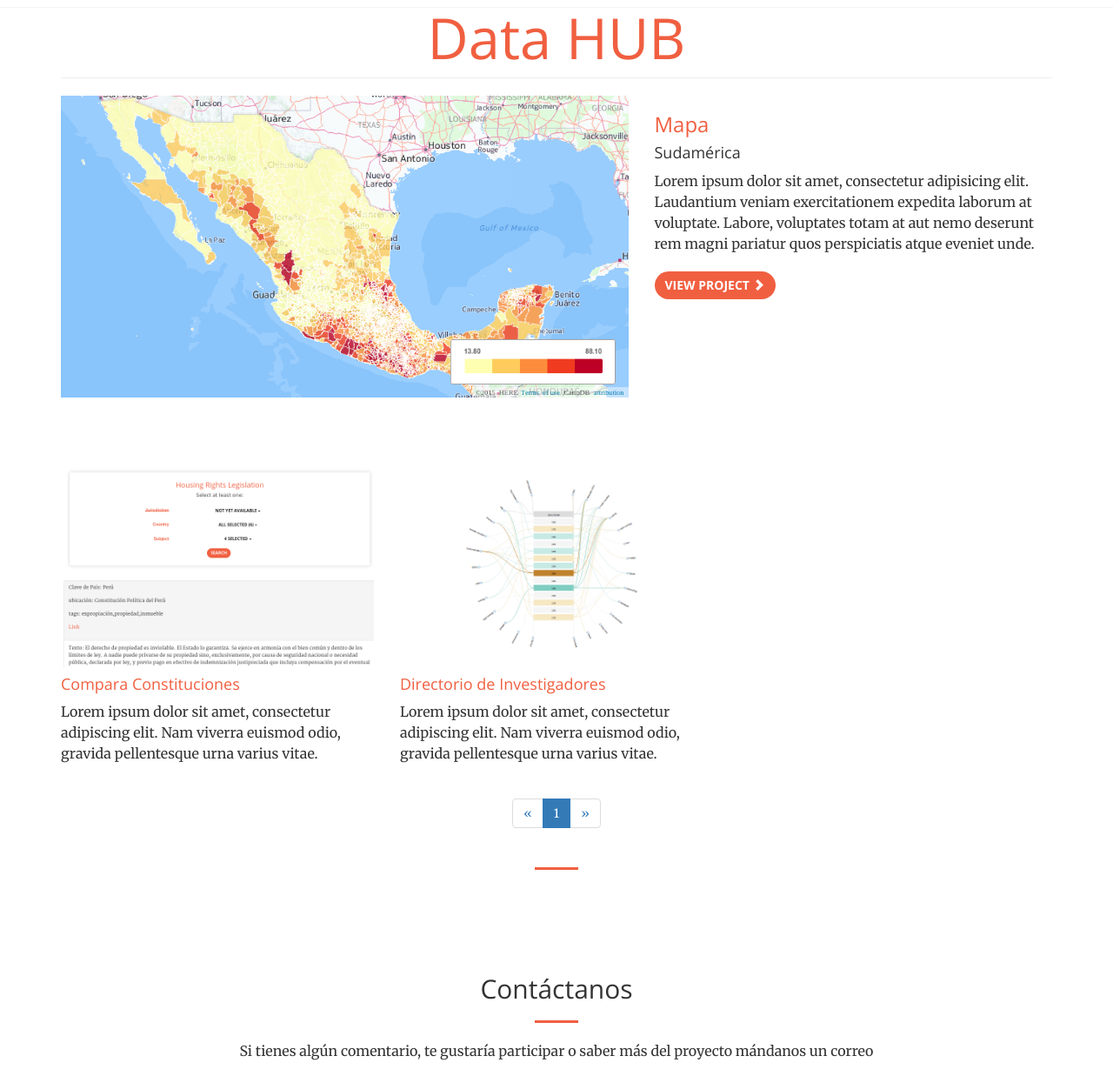
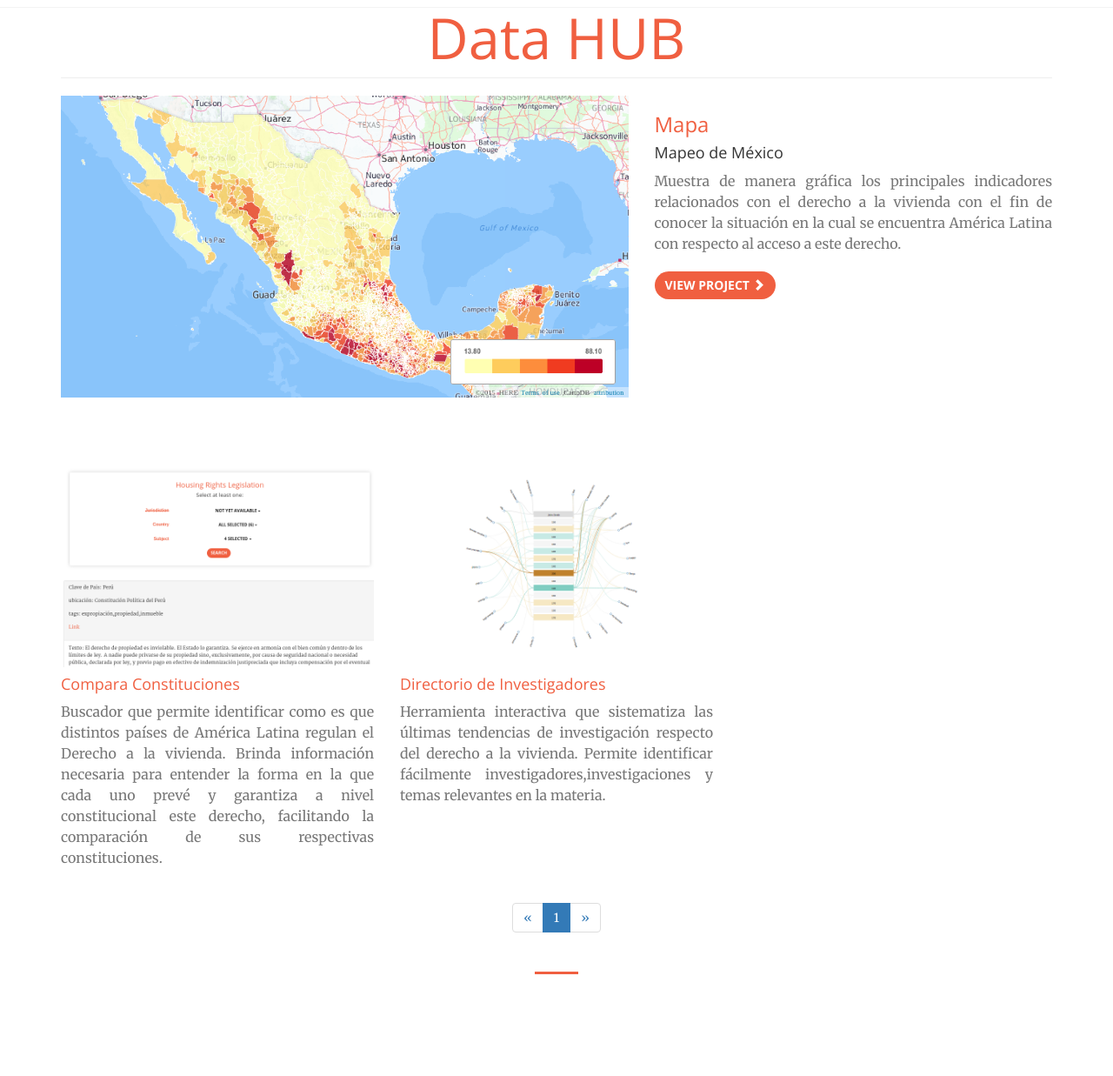
Before and after one commit to ObservatoriodeVivienda/webapp, a Django app: page /projects/ in a window 1280 px wide. Shown: the part 42-1279 px from the top of the page at 87% size. Run offline with Django 3.2, Linux system fonts and the light colour scheme; parts of the project's set-up code (start-up, migrations or seed data) failed here and were passed over; some libraries are stand-ins or nearby versions.

Commit message:
changed project descriptions

```diff
--- a/compareconstitutions/templates/compareconstitutions/projects.html
+++ b/compareconstitutions/templates/compareconstitutions/projects.html
@@ -79,8 +79,8 @@
                 <h3>
                     <a href="/map">Mapa</a>
                 </h3>
-                <h4>Sudamérica</h4>
-                <p>Lorem ipsum dolor sit amet, consectetur adipisicing elit. Laudantium veniam exercitationem expedita laborum at voluptate. Labore, voluptates totam at aut nemo deserunt rem magni pariatur quos perspiciatis atque eveniet unde.</p>
+                <h4>Mapeo de México</h4>
+                <p class="text-muted"  align="justify">Muestra de manera gráfica los principales indicadores relacionados con el derecho a la vivienda con el fin de conocer la situación en la cual se encuentra América Latina con respecto al acceso a este derecho.</p>
 
                 <a class="btn btn-primary" href="/map">View Project <span class="glyphicon glyphicon-chevron-right"></span></a>
             </div>
@@ -102,7 +102,7 @@
                 <h4>
                     <a href="/compareconstitutions">Compara Constituciones</a>
                 </h4>
-                <p>Lorem ipsum dolor sit amet, consectetur adipiscing elit. Nam viverra euismod odio, gravida pellentesque urna varius vitae.</p>
+                <p class="text-muted"  align="justify">Buscador que permite identificar como es que distintos países de América Latina regulan el Derecho a la vivienda. Brinda información necesaria para entender la forma en la que cada uno prevé y garantiza a nivel constitucional este derecho, facilitando la comparación de sus respectivas constituciones.</p>
             </div>
             <div class="col-md-4 portfolio-item">
                 <a href="/directory">
@@ -111,7 +111,7 @@
                 <h4>
                     <a href="/directory">Directorio de Investigadores</a>
                 </h4>
-                <p>Lorem ipsum dolor sit amet, consectetur adipiscing elit. Nam viverra euismod odio, gravida pellentesque urna varius vitae.</p>
+                <p class="text-muted"  align="justify">Herramienta interactiva que sistematiza las últimas tendencias de investigación respecto del derecho a la vivienda. Permite identificar fácilmente investigadores,investigaciones y temas relevantes  en la materia.</p>
             </div>
         </div>
         <!-- /.row
```
Also changed, not shown: compareconstitutions/templates/compareconstitutions/aboutus.html (+22 -6 lines), compareconstitutions/templates/compareconstitutions/index.html (+17 -9 lines).
